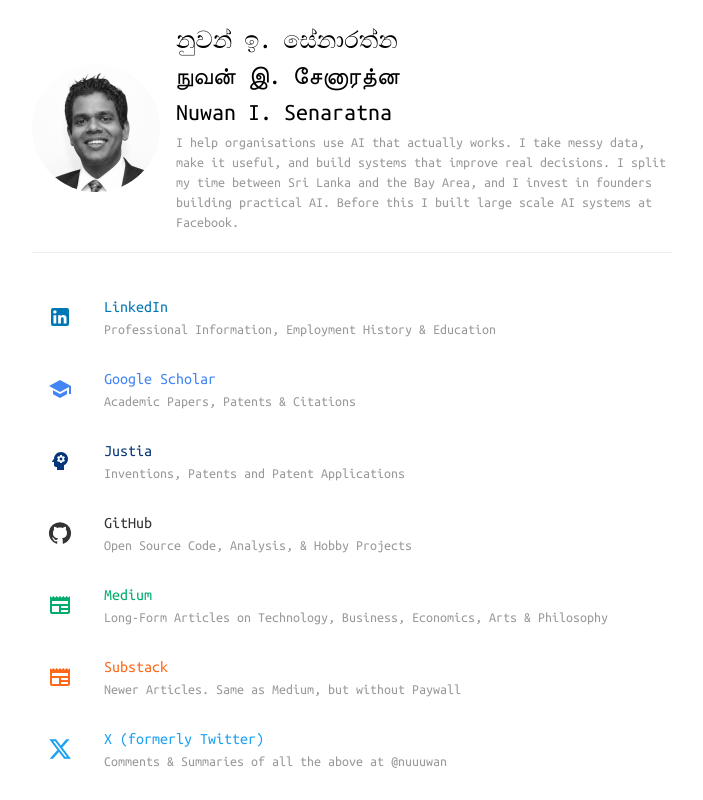
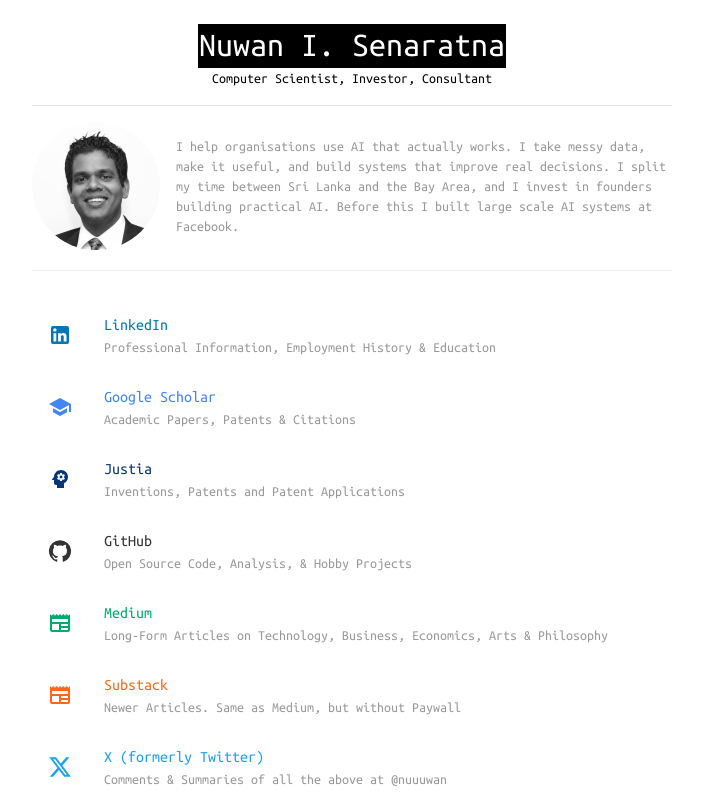
Before and after one commit to nuuuwan/nuuuwan, a React (Create React App) app: page / in a window 1280 px wide. Shown: the top 800 px of the page, without its empty margins (288-991 px from the left). Built offline with nearby package versions, Linux system fonts and the light colour scheme.

Commit message:
Refactor PageTitle component layout in HomePage.js for improved structure and readability

```diff
--- a/src/view/pages/HomePage.js
+++ b/src/view/pages/HomePage.js
@@ -1,4 +1,4 @@
-import { Avatar, Box, Link, Stack, Typography } from "@mui/material";
+import { Avatar, Box, Divider, Link, Stack, Typography } from "@mui/material";
 import { VERSION } from "../../nonview/cons";
 import { LinksSection, ProfileSection } from "../../view/molecules";
 
@@ -19,6 +19,32 @@
 
 function PageTitle() {
   return (
+    <Box>
+      <Typography
+        variant="h4"
+        sx={{
+          color: "white",
+          backgroundColor: "black",
+          width: "fit-content",
+          padding: 0.1,
+          marginLeft: "auto",
+          marginRight: "auto",
+        }}
+      >
+        Nuwan I. Senaratna
+      </Typography>
+      <Typography
+        variant="body2"
+        sx={{
+          width: "fit-content",
+          padding: 0.1,
+          marginLeft: "auto",
+          marginRight: "auto",
+        }}
+      >
+        Computer Scientist, Investor, Consultant
+      </Typography>
+      <Divider sx={{ marginY: 2 }} />
       <Stack
         direction="row"
         alignItems="center"
@@ -30,20 +56,22 @@
           borderBottom: "1px solid #eee",
         }}
       >
-      <Avatar alt="Profile" src={PROFILE_IMAGE_PATH} sx={STYLE_INNER.AVATAR} />
-      <Stack direction="column" gap={0.5}>
-        <Typography variant="h5">නුවන් ඉ. සේනාරත්න</Typography>
-        <Typography variant="h5">நுவன் இ. சேனாரத்ன</Typography>
-        <Typography variant="h5">Nuwan I. Senaratna</Typography>
+        <Avatar
+          alt="Profile"
+          src={PROFILE_IMAGE_PATH}
+          sx={STYLE_INNER.AVATAR}
+        />
+        <Stack direction="column" gap={0}>
           <Typography variant="body2" color="text.secondary">
             I help organisations use AI that actually works. I take messy data,
-          make it useful, and build systems that improve real decisions. I split
-          my time between Sri Lanka and the Bay Area, and I invest in founders
-          building practical AI. Before this I built large scale AI systems at
-          Facebook.
+            make it useful, and build systems that improve real decisions. I
+            split my time between Sri Lanka and the Bay Area, and I invest in
+            founders building practical AI. Before this I built large scale AI
+            systems at Facebook.
           </Typography>
         </Stack>
       </Stack>
+    </Box>
   );
 }
 
```
Lines whose indentation alone changed are shown as unchanged.
